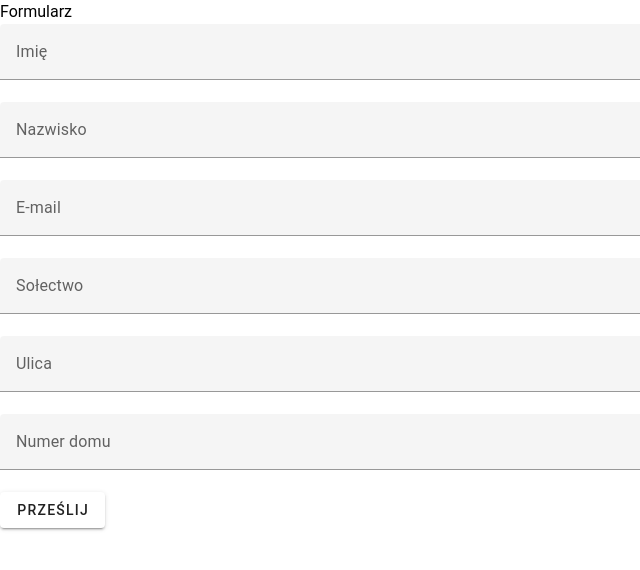
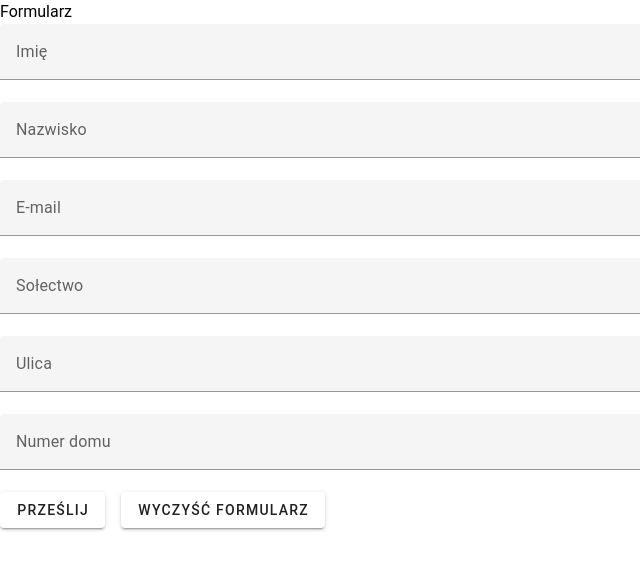
Before and after one commit to JakGin/formularz, a Vue app in the folder frontend/: page / in a window 1280 px wide. Shown: the top 570 px of the page, without its empty margins (0-640 px from the left). Built offline with nearby package versions, Linux system fonts and the light colour scheme.

Commit message:
Add clearing form button

```diff
--- a/frontend/src/components/PersonalInfo.vue
+++ b/frontend/src/components/PersonalInfo.vue
@@ -62,6 +62,11 @@
         type="submit"
         text="Prześlij"
         />
+
+        <v-btn
+        @click="clearForm"
+        text="Wyczyść formularz"
+        />
     </form>
 </template>
 
@@ -83,6 +88,15 @@ const inputRules = [
     },
 ]
 
+const clearForm = () => {
+    solectwo.value = ''
+    street.value = ''
+    homeNumber.value = ''
+    name.value = ''
+    lastname.value = ''
+    email.value = ''
+}
+
 const HandleSubmit = () => {
     const submitData = {
         solectwo: solectwo.value,
@@ -93,6 +107,14 @@ const HandleSubmit = () => {
         email: email.value,
     }
     console.log(JSON.stringify(submitData, null, 2))
+
+    if (submitData.solectwo === '' || submitData.street === '' || submitData.homeNumber === '' || submitData.name === '' || submitData.lastname === '' || submitData.email === '') {
+        alert("Wypełnij wszystkie pola")
+    }
+    else {
+        alert("Dziękujemy za wypełnienie formularza")
+        clearForm()
+    }
 }
 
 </script>
```
